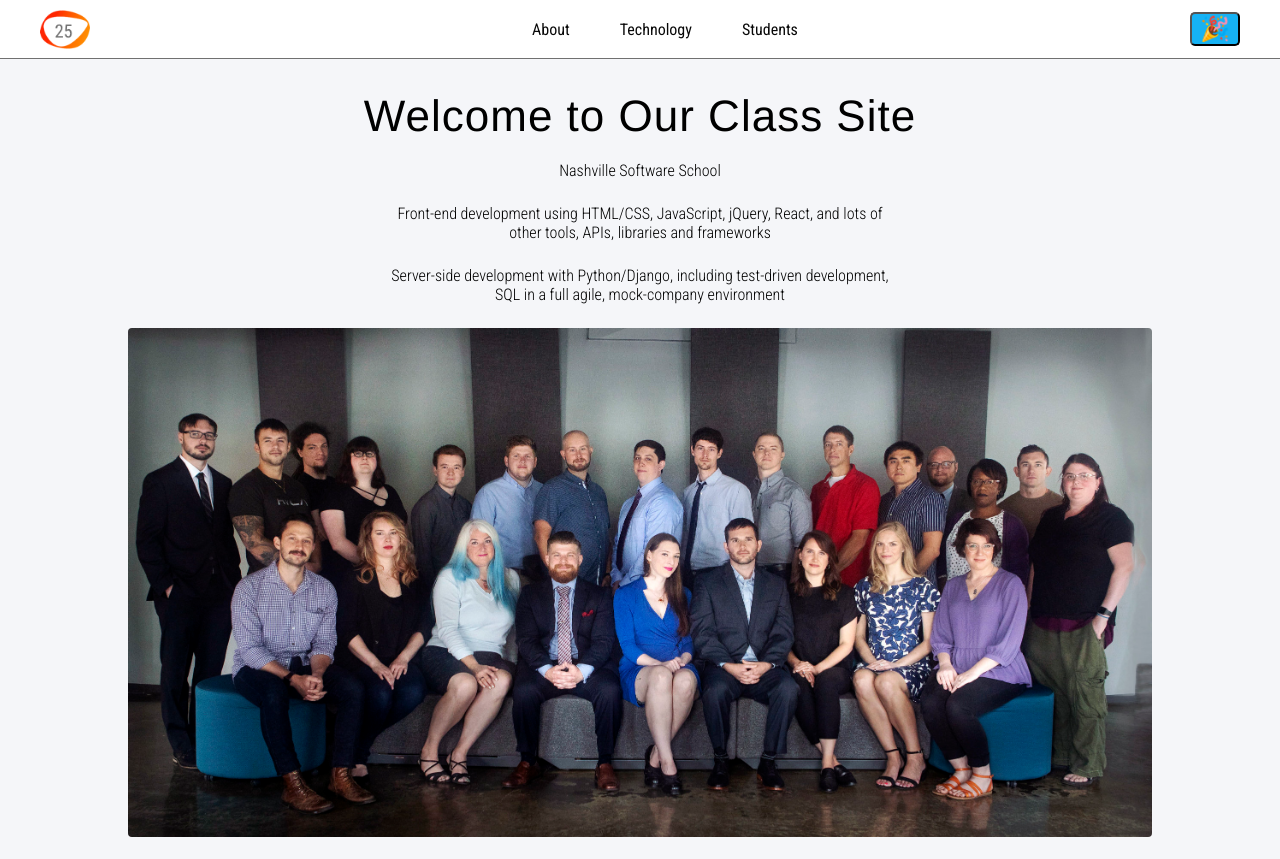
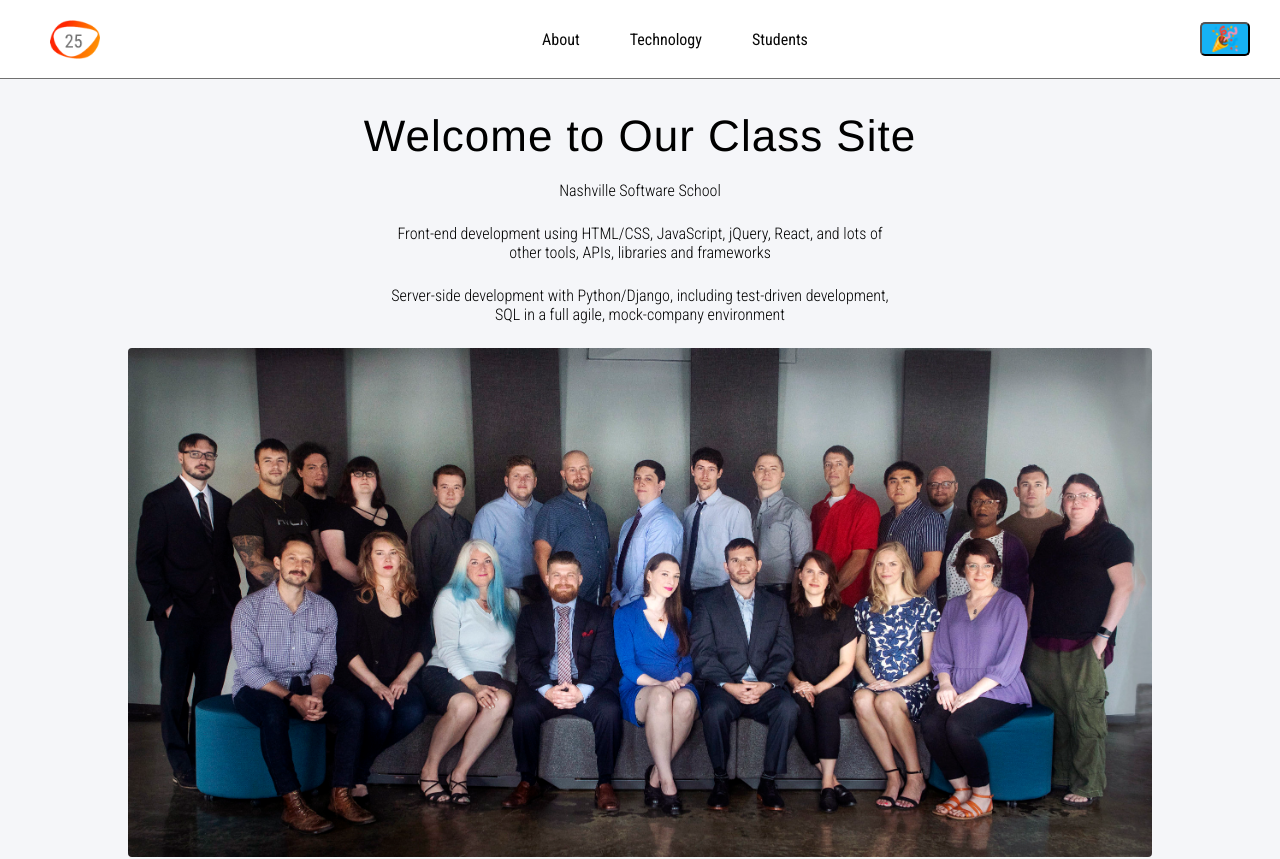
Before and after one commit to nss-day-cohort-25-website/nss-day-cohort-25-website, a React (Create React App) app: page / in a window 1280 px wide. Shown: the top 859 px of the page. Built offline with nearby package versions, Linux system fonts and the light colour scheme.

Commit message:
tried to fix it

```diff
--- a/src/groupTech/groupTech.css
+++ b/src/groupTech/groupTech.css
@@ -43,7 +43,7 @@ p {
     margin-bottom: 24px;
 }
 
-@media only screen and (max-width: 375px) {
+@media only screen and (max-width: 415px) {
     .lang__container{
     margin: 8px;
     border-radius: 4px;
--- a/src/nav/NavBar.css
+++ b/src/nav/NavBar.css
@@ -8,6 +8,7 @@ nav {
     background: white;
     border-bottom: 1px solid #707070;
     font-family: 'Roboto Condensed', sans-serif;
+    padding: 10px;
     /* position: sticky;
     top: 0; */
 }
@@ -38,7 +39,7 @@ nav img {
     margin-right: 40px;
 }
 
-@media only screen and (max-width: 375px) {
+@media only screen and (max-width: 415px) {
     #nav-links {
         display: block;
         padding: 2%;
```
